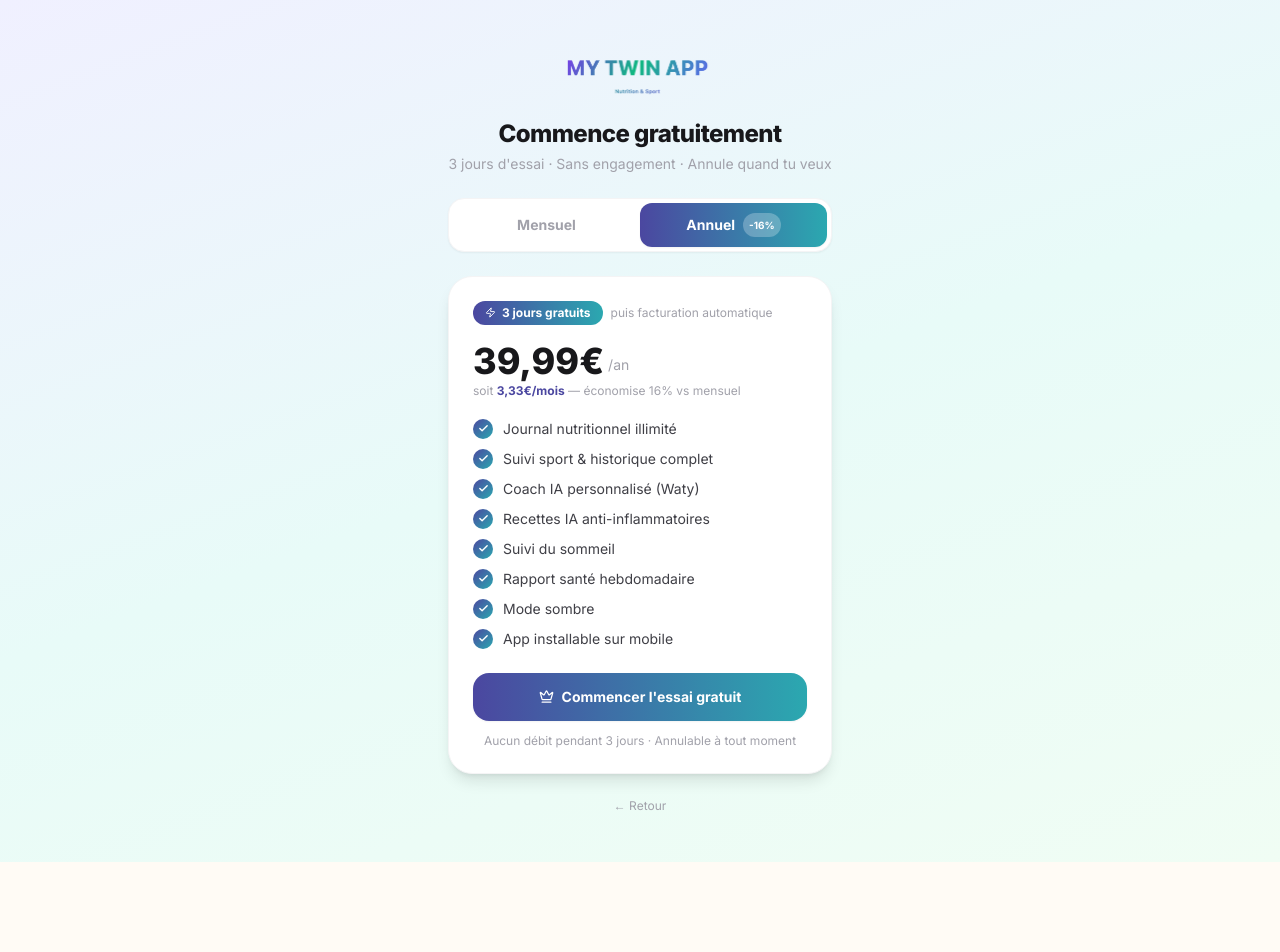
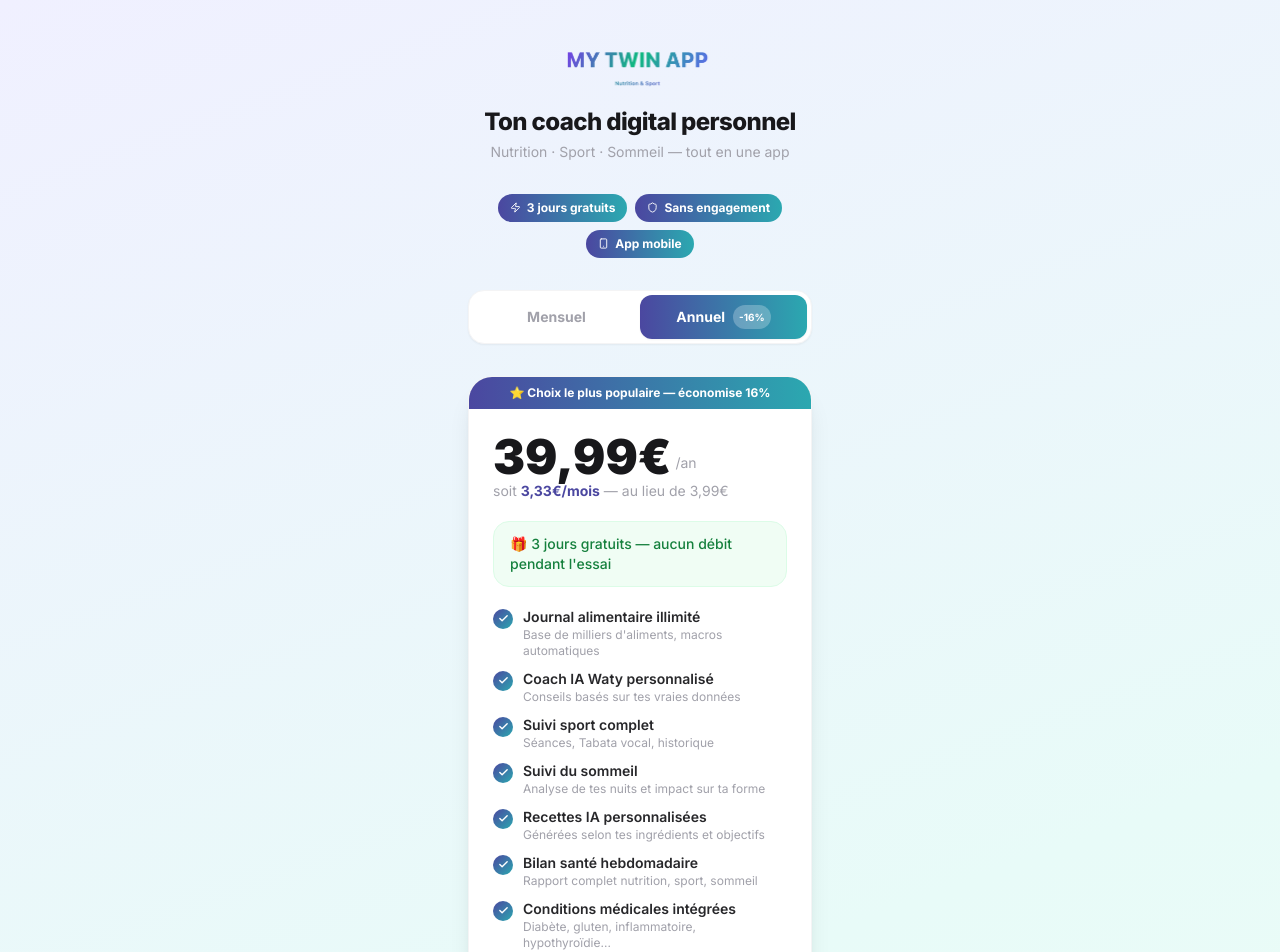
Before and after one commit to contactideaforma-bit/myta, a Next.js app: page /pricing in a window 1280 px wide. Shown: the top 952 px of the page. Before the commit the page ends 862 px from the top, so only its background shows below. Built offline with nearby package versions, Linux system fonts and the light colour scheme; no server answers.

Commit message:
feat: pricing page améliorée avec témoignages et garanties

```diff
--- a/src/app/pricing/page.tsx
+++ b/src/app/pricing/page.tsx
@@ -2,40 +2,39 @@
 
 import { useState } from 'react'
 import { useRouter } from 'next/navigation'
-import { Check, Loader2, Zap, Crown } from 'lucide-react'
+import { Check, Loader2, Zap, Crown, Star, Shield, Smartphone } from 'lucide-react'
 import { createClient } from '@/lib/supabase/client'
 
 const FEATURES = [
-  'Journal nutritionnel illimité',
-  'Suivi sport & historique complet',
-  'Coach IA personnalisé (Waty)',
-  'Recettes IA anti-inflammatoires',
-  'Suivi du sommeil',
-  'Rapport santé hebdomadaire',
-  'Mode sombre',
-  'App installable sur mobile',
+  { icon: '📔', label: 'Journal alimentaire illimité',      desc: 'Base de milliers d\'aliments, macros automatiques' },
+  { icon: '🤖', label: 'Coach IA Waty personnalisé',        desc: 'Conseils basés sur tes vraies données' },
+  { icon: '🏋️', label: 'Suivi sport complet',              desc: 'Séances, Tabata vocal, historique' },
+  { icon: '😴', label: 'Suivi du sommeil',                  desc: 'Analyse de tes nuits et impact sur ta forme' },
+  { icon: '🍽️', label: 'Recettes IA personnalisées',       desc: 'Générées selon tes ingrédients et objectifs' },
+  { icon: '📊', label: 'Bilan santé hebdomadaire',          desc: 'Rapport complet nutrition, sport, sommeil' },
+  { icon: '💊', label: 'Conditions médicales intégrées',    desc: 'Diabète, gluten, inflammatoire, hypothyroïdie...' },
+  { icon: '📱', label: 'App installable sur mobile',        desc: 'PWA — sans App Store, comme une vraie app' },
+]
+
+const TESTIMONIALS = [
+  { name: 'Sophie M.', role: 'Perte de poids', text: 'En 3 semaines, Waty m\'a aidée à comprendre mes erreurs alimentaires. J\'ai perdu 2kg sans régime strict !', stars: 5 },
+  { name: 'Thomas K.', role: 'Prise de masse', text: 'Le calcul automatique des macros est bluffant. Je n\'avais jamais réussi à atteindre mes objectifs protéines avant.', stars: 5 },
+  { name: 'Marie L.', role: 'Forme générale', text: 'Le bilan santé du dimanche est devenu mon rituel. Je vois enfin mes progrès en un coup d\'œil.', stars: 5 },
 ]
 
 export default function PricingPage() {
-  const [billing, setBilling] = useState<'monthly' | 'yearly'>('yearly')
-  const [loading, setLoading] = useState<string | null>(null)
-  const router = useRouter()
+  const [billing, setBilling]   = useState<'monthly' | 'yearly'>('yearly')
+  const [loading, setLoading]   = useState<string | null>(null)
+  const router   = useRouter()
   const supabase = createClient()
 
-  const yearlyTotal = '39,99'
-  const savings     = Math.round((1 - 39.99 / (3.99 * 12)) * 100)
+  const savings = Math.round((1 - 39.99 / (3.99 * 12)) * 100)
 
   async function handleSubscribe(plan: 'monthly' | 'yearly') {
     setLoading(plan)
     try {
-      // Récupère la session côté client
       const { data: { session } } = await supabase.auth.getSession()
-
-      if (!session) {
-        router.push('/auth')
-        setLoading(null)
-        return
-      }
+      if (!session) { router.push('/auth'); setLoading(null); return }
 
       const res = await fetch('/api/stripe/checkout', {
         method: 'POST',
@@ -45,112 +44,111 @@
         },
         body: JSON.stringify({ plan }),
       })
-
       const data = await res.json()
-
-      if (data.url) {
-        window.location.href = data.url
-      } else {
-        alert('Erreur : ' + (data.error || 'Impossible de créer la session'))
-        setLoading(null)
-      }
-    } catch (err) {
-      console.error(err)
-      setLoading(null)
-    }
+      if (data.url) window.location.href = data.url
+      else { alert('Erreur : ' + (data.error ?? 'Impossible de créer la session')); setLoading(null) }
+    } catch (err) { console.error(err); setLoading(null) }
   }
 
   return (
-    <div
-      className="min-h-screen flex flex-col items-center justify-center px-5 py-12"
-      style={{ background: 'linear-gradient(160deg, #f0f0ff 0%, #e8fbf8 50%, #f0fdf4 100%)' }}
-    >
-      <div className="w-full max-w-sm flex flex-col gap-6">
+    <div className="min-h-screen flex flex-col"
+      style={{ background: 'linear-gradient(160deg, #f0f0ff 0%, #e8fbf8 50%, #f0fdf4 100%)' }}>
+      <div className="max-w-sm mx-auto w-full px-5 py-10 flex flex-col gap-8">
 
         {/* Header */}
-        <div className="text-center">
-          <img src="/logo_my_twin_app.png" alt="MYTA" className="w-40 mx-auto mb-4 object-contain" />
+        <div className="text-center flex flex-col items-center gap-3">
+          <img src="/logo_my_twin_app.png" alt="MYTA" className="w-40 object-contain" />
+          <div>
             <h1 className="text-2xl font-extrabold text-zinc-900 tracking-tight">
-            Commence gratuitement
+              Ton coach digital personnel
             </h1>
             <p className="text-zinc-400 text-sm mt-1">
-            3 jours d'essai · Sans engagement · Annule quand tu veux
+              Nutrition · Sport · Sommeil — tout en une app
             </p>
           </div>
+        </div>
 
-        {/* Toggle mensuel / annuel */}
+        {/* Badges confiance */}
+        <div className="flex flex-wrap justify-center gap-2">
+          {[
+            { icon: <Zap size={11} />, label: '3 jours gratuits' },
+            { icon: <Shield size={11} />, label: 'Sans engagement' },
+            { icon: <Smartphone size={11} />, label: 'App mobile' },
+          ].map(b => (
+            <span key={b.label}
+              className="flex items-center gap-1.5 px-3 py-1.5 rounded-full text-xs font-bold text-white"
+              style={{ background: 'linear-gradient(90deg, #4B47A0, #2BA8B0)' }}>
+              {b.icon}{b.label}
+            </span>
+          ))}
+        </div>
+
+        {/* Toggle billing */}
         <div className="flex bg-white rounded-2xl p-1 border border-zinc-100 shadow-sm">
-          <button
-            onClick={() => setBilling('monthly')}
-            className={`flex-1 py-2.5 rounded-xl text-sm font-bold transition-all ${
-              billing === 'monthly' ? 'bg-zinc-900 text-white shadow-sm' : 'text-zinc-400'
-            }`}
-          >
+          <button onClick={() => setBilling('monthly')}
+            className={`flex-1 py-2.5 rounded-xl text-sm font-bold transition-all ${billing === 'monthly' ? 'bg-zinc-900 text-white shadow-sm' : 'text-zinc-400'}`}>
             Mensuel
           </button>
-          <button
-            onClick={() => setBilling('yearly')}
-            className={`flex-1 py-2.5 rounded-xl text-sm font-bold transition-all flex items-center justify-center gap-2 ${
-              billing === 'yearly' ? 'text-white shadow-sm' : 'text-zinc-400'
-            }`}
-            style={billing === 'yearly' ? { background: 'linear-gradient(90deg, #4B47A0, #2BA8B0)' } : {}}
-          >
+          <button onClick={() => setBilling('yearly')}
+            className={`flex-1 py-2.5 rounded-xl text-sm font-bold transition-all flex items-center justify-center gap-2 ${billing === 'yearly' ? 'text-white shadow-sm' : 'text-zinc-400'}`}
+            style={billing === 'yearly' ? { background: 'linear-gradient(90deg, #4B47A0, #2BA8B0)' } : {}}>
             Annuel
             {billing === 'yearly' && (
-              <span className="text-[10px] bg-white/25 px-1.5 py-0.5 rounded-full">
-                -{savings}%
-              </span>
+              <span className="text-[10px] bg-white/25 px-1.5 py-0.5 rounded-full">-{savings}%</span>
             )}
           </button>
         </div>
 
         {/* Card prix */}
-        <div className="bg-white rounded-3xl p-6 border border-zinc-100 shadow-lg">
+        <div className="bg-white rounded-3xl border border-zinc-100 shadow-xl overflow-hidden">
 
-          {/* Badge essai */}
-          <div className="flex items-center gap-2 mb-4">
-            <span
-              className="flex items-center gap-1.5 px-3 py-1 rounded-full text-xs font-bold text-white"
-              style={{ background: 'linear-gradient(90deg, #4B47A0, #2BA8B0)' }}
-            >
-              <Zap size={11} /> 3 jours gratuits
+          {/* Bandeau populaire */}
+          {billing === 'yearly' && (
+            <div className="text-center text-xs font-bold text-white py-2"
+              style={{ background: 'linear-gradient(90deg, #4B47A0, #2BA8B0)' }}>
+              ⭐ Choix le plus populaire — économise {savings}%
+            </div>
+          )}
+
+          <div className="p-6 flex flex-col gap-5">
+            {/* Prix */}
+            <div>
+              <div className="flex items-end gap-1">
+                <span className="text-5xl font-black text-zinc-900">
+                  {billing === 'yearly' ? '39,99' : '3,99'}€
                 </span>
-            <span className="text-xs text-zinc-400">puis facturation automatique</span>
+                <span className="text-zinc-400 text-sm mb-2">/{billing === 'yearly' ? 'an' : 'mois'}</span>
               </div>
-
-          {/* Prix */}
-          <div className="mb-5">
-            <div className="flex items-end gap-1">
-              <span className="text-4xl font-extrabold text-zinc-900">
-                {billing === 'yearly' ? yearlyTotal : '3,99'}€
-              </span>
-              <span className="text-zinc-400 text-sm mb-1.5">
-                /{billing === 'yearly' ? 'an' : 'mois'}
-              </span>
-            </div>
-            {billing === 'yearly' && (
-              <p className="text-xs text-zinc-400 mt-0.5">
-                soit <span className="font-bold text-[#4B47A0]">3,33€/mois</span> — économise {savings}% vs mensuel
+              {billing === 'yearly' ? (
+                <p className="text-sm text-zinc-400">
+                  soit <span className="font-bold text-[#4B47A0]">3,33€/mois</span>
+                  {' '}— au lieu de 3,99€
                 </p>
-            )}
-            {billing === 'monthly' && (
-              <p className="text-xs text-zinc-400 mt-0.5">
-                Passe à l'annuel et économise <span className="font-bold text-[#4B47A0]">{savings}%</span>
+              ) : (
+                <p className="text-sm text-zinc-400">
+                  Passe à l'annuel et économise{' '}
+                  <span className="font-bold text-[#4B47A0]">{savings}%</span>
                 </p>
               )}
             </div>
 
+            {/* Essai */}
+            <div className="bg-green-50 border border-green-100 rounded-2xl px-4 py-3 text-sm text-green-700 font-medium">
+              🎁 3 jours gratuits — aucun débit pendant l'essai
+            </div>
+
             {/* Features */}
-          <ul className="flex flex-col gap-2.5 mb-6">
+            <ul className="flex flex-col gap-2.5">
               {FEATURES.map(f => (
-              <li key={f} className="flex items-center gap-2.5 text-sm text-zinc-700">
-                <div
-                  className="w-5 h-5 rounded-full flex items-center justify-center flex-shrink-0"
-                  style={{ background: 'linear-gradient(135deg, #4B47A0, #2BA8B0)' }}
-                >
+                <li key={f.label} className="flex items-start gap-2.5">
+                  <div className="w-5 h-5 rounded-full flex items-center justify-center flex-shrink-0 mt-0.5"
+                    style={{ background: 'linear-gradient(135deg, #4B47A0, #2BA8B0)' }}>
                     <Check size={11} className="text-white" strokeWidth={3} />
                   </div>
-                {f}
+                  <div>
+                    <p className="text-sm font-semibold text-zinc-800">{f.label}</p>
+                    <p className="text-xs text-zinc-400">{f.desc}</p>
+                  </div>
                 </li>
               ))}
             </ul>
@@ -159,28 +157,57 @@
             <button
               onClick={() => handleSubscribe(billing)}
               disabled={!!loading}
-            className="flex items-center justify-center gap-2 w-full py-3.5 rounded-2xl text-white text-sm font-bold shadow-sm transition-all active:scale-[0.98] disabled:opacity-70"
-            style={{ background: 'linear-gradient(90deg, #4B47A0 0%, #2BA8B0 100%)' }}
-          >
+              className="flex items-center justify-center gap-2 w-full py-4 rounded-2xl text-white font-bold text-base shadow-lg transition-all active:scale-[0.98] disabled:opacity-70"
+              style={{ background: 'linear-gradient(90deg, #4B47A0 0%, #2BA8B0 100%)' }}>
               {loading === billing
-              ? <Loader2 size={16} className="animate-spin" />
-              : <><Crown size={15} /> Commencer l'essai gratuit</>
+                ? <Loader2 size={18} className="animate-spin" />
+                : <><Crown size={16} /> Commencer l'essai gratuit</>
               }
             </button>
-
-          <p className="text-center text-zinc-400 text-xs mt-3">
-            Aucun débit pendant 3 jours · Annulable à tout moment
+            <p className="text-center text-zinc-400 text-xs">
+              Annulable à tout moment · Paiement sécurisé par Stripe 🔒
             </p>
           </div>
+        </div>
 
-        {/* Retour */}
-        <button
-          onClick={() => router.back()}
-          className="text-center text-zinc-400 text-xs hover:text-zinc-600 transition-colors"
-        >
-          ← Retour
-        </button>
+        {/* Témoignages */}
+        <div className="flex flex-col gap-3">
+          <p className="text-center text-sm font-bold text-zinc-500">Ce que disent nos utilisateurs</p>
+          {TESTIMONIALS.map(t => (
+            <div key={t.name} className="bg-white rounded-2xl p-4 border border-zinc-100 shadow-sm flex flex-col gap-2">
+              <div className="flex items-center gap-1">
+                {Array.from({ length: t.stars }).map((_, i) => (
+                  <Star key={i} size={12} className="fill-amber-400 text-amber-400" />
+                ))}
+              </div>
+              <p className="text-sm text-zinc-600 leading-relaxed italic">"{t.text}"</p>
+              <div>
+                <p className="text-xs font-bold text-zinc-800">{t.name}</p>
+                <p className="text-[10px] text-zinc-400">{t.role}</p>
+              </div>
+            </div>
+          ))}
+        </div>
 
+        {/* Garanties */}
+        <div className="bg-white rounded-2xl p-4 border border-zinc-100 shadow-sm flex flex-col gap-2">
+          <p className="text-sm font-bold text-zinc-900 text-center">Tes garanties</p>
+          {[
+            '✅ 3 jours d\'essai gratuit — aucune CB débitée',
+            '✅ Annulation en 1 clic depuis l\'app',
+            '✅ Données sécurisées et hébergées en Europe',
+            '✅ Support par email sous 24h',
+          ].map(g => (
+            <p key={g} className="text-xs text-zinc-500">{g}</p>
+          ))}
+        </div>
+
+        {/* Legal */}
+        <div className="flex justify-center gap-4 pb-4">
+          <a href="/legal" className="text-xs text-zinc-400 hover:text-tta-mid transition-colors">CGU</a>
+          <a href="/legal" className="text-xs text-zinc-400 hover:text-tta-mid transition-colors">Confidentialité</a>
+          <a href="mailto:contact@mytwinapp.fr" className="text-xs text-zinc-400 hover:text-tta-mid transition-colors">Contact</a>
+        </div>
       </div>
     </div>
   )
```
Lines whose indentation alone changed are shown as unchanged.
